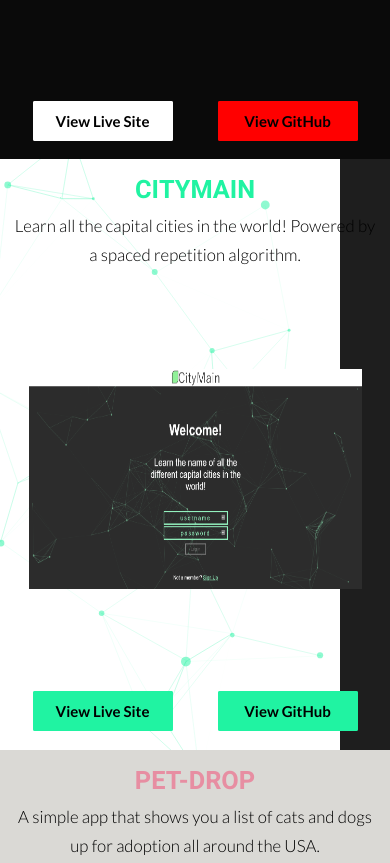
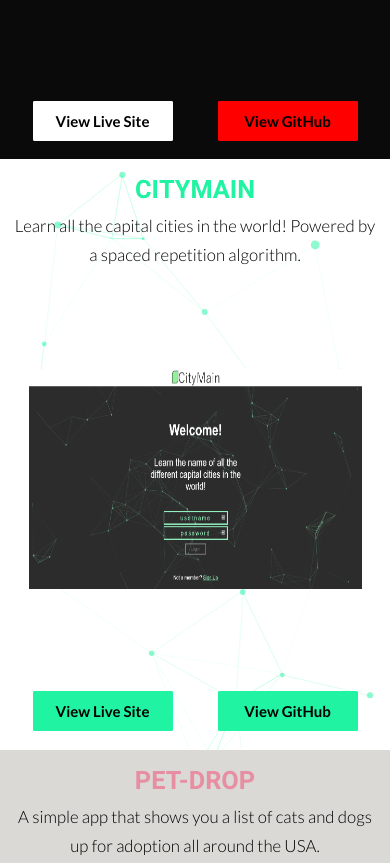
Before and after one commit to Joe-Pena/joepena.io--old, a website: page index.html in a window 390 px wide. Shown: the part 3048-3911 px from the top of the page. Drawn offline with Linux system fonts and the light colour scheme.

Commit message:
citymain bg cont.

```diff
--- a/sass/main.scss
+++ b/sass/main.scss
@@ -977,8 +977,7 @@ body {
 
   .particles-js-canvas-el {
     height: 80vh;
-    width: 100%;
-    left: 0;
-    right: 0;
+    width: 100vw;
+    margin: -1rem;
   }
 }
```
Also changed, not shown: styles.css.
